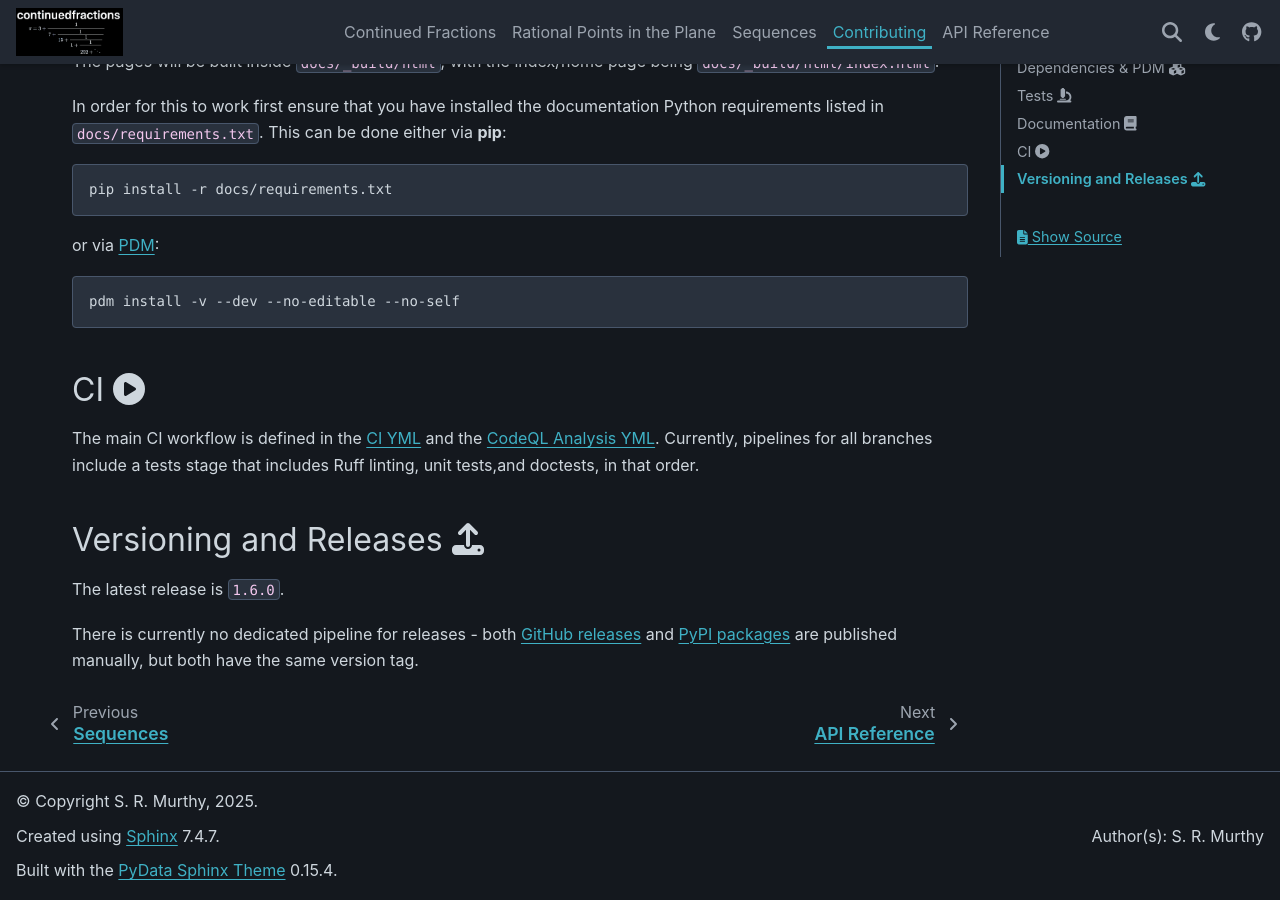
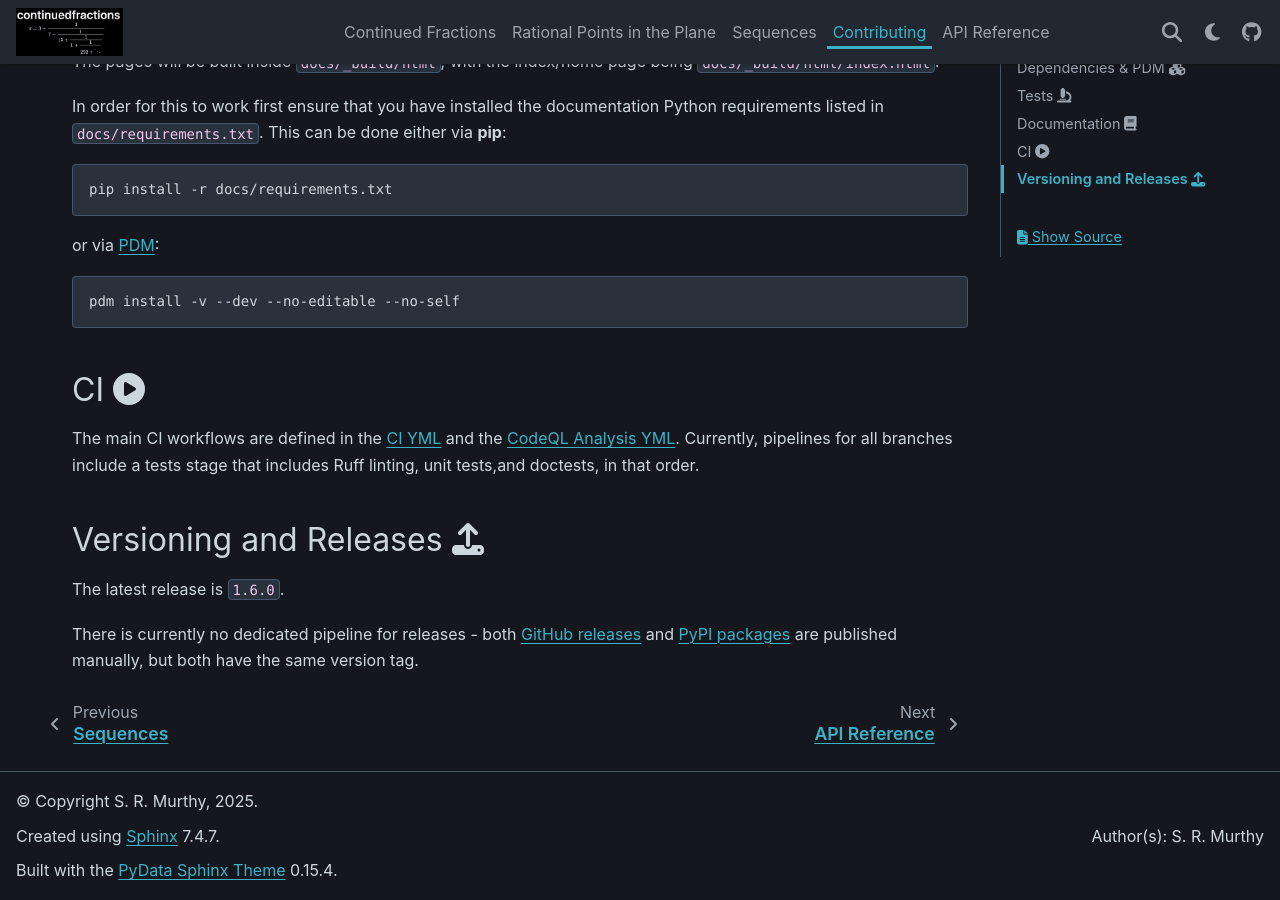
Before and after one commit to sr-murthy/continuedfractions, a Sphinx documentation site: the page built from docs/sources/contributing.rst, in a window 1280 px wide and 900 px high, scrolled down 2553 px. Built offline with Sphinx 7.4.7 and the PyData theme 0.15.4, drawn with Linux system fonts in a browser that asks for light colours; nearby versions of some CDN libraries.

Commit message:
docs: tweak contributions guidelines

```diff
--- a/docs/sources/contributing.rst
+++ b/docs/sources/contributing.rst
@@ -126,7 +126,7 @@
 CI :fas:`circle-play`
 =====================
 
-The main CI workflow is defined in the `CI YML <https://github.com/sr-murthy/continuedfractions/blob/main/.github/workflows/ci.yml>`_ and the `CodeQL Analysis YML <https://github.com/sr-murthy/continuedfractions/blob/main/.github/workflows/codeql-analysis.yml>`_. Currently, pipelines for all branches include a tests stage that includes Ruff linting, unit tests,and  doctests, in that order.
+The main CI workflows are defined in the `CI YML <https://github.com/sr-murthy/continuedfractions/blob/main/.github/workflows/ci.yml>`_ and the `CodeQL Analysis YML <https://github.com/sr-murthy/continuedfractions/blob/main/.github/workflows/codeql-analysis.yml>`_. Currently, pipelines for all branches include a tests stage that includes Ruff linting, unit tests,and  doctests, in that order.
 
 .. _contributing.versioning-and-releases:
 
```
Also changed, not shown: CONTRIBUTING.md (+1 -1 lines).
